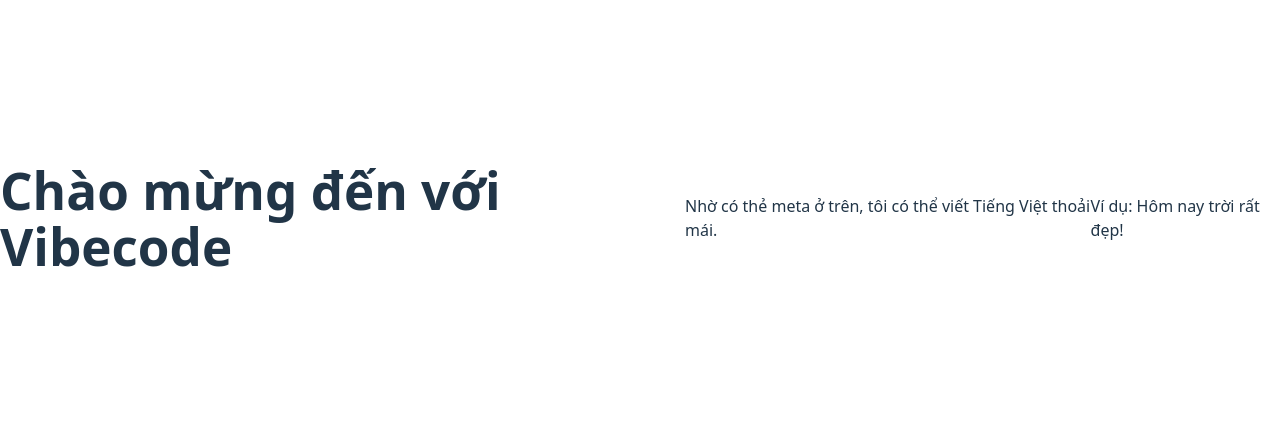
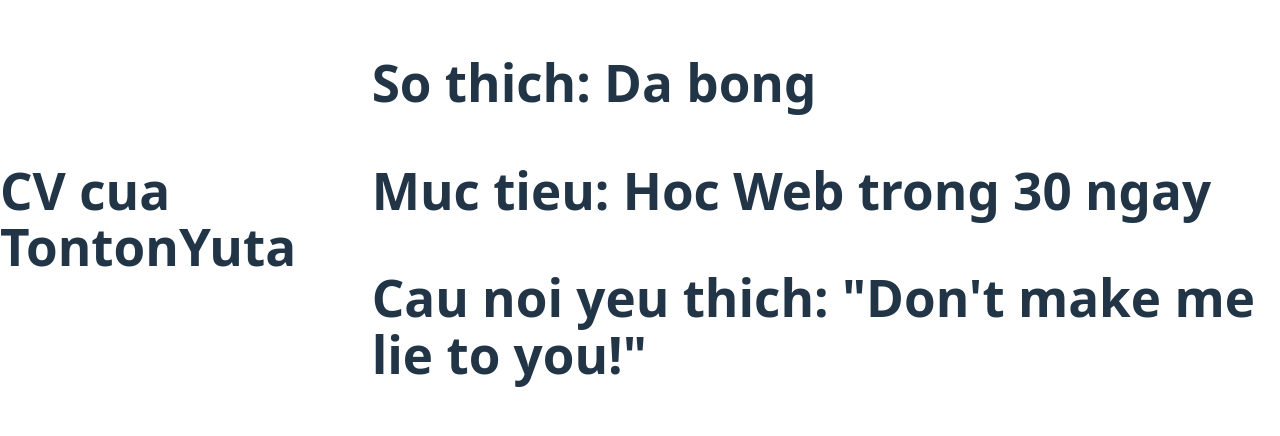
Before and after one commit to TontonYuta/project-teamwork, a website built with Vite: page index2.html in a window 1280 px wide. Shown: the part 182-618 px from the top of the page. Built offline with nearby package versions, Linux system fonts and the light colour scheme.

Commit message:
Hoan thanh bai tap ngay 2

```diff
--- a/index2.html
+++ b/index2.html
@@ -3,13 +3,12 @@
 <head>
     <meta charset="UTF-8">
     <meta name="viewport" content="width=device-width, initial-scale=1.0">
-    <title>Bài học ngày 2: Cấu trúc</title>
+    <title>Profile cua TontonYuta</title>
 </head>
 <body>
-    <h1>Chào mừng đến với Vibecode</h1>
-
-    <p>Nhờ có thẻ meta ở trên, tôi có thể viết Tiếng Việt thoải mái.</p>
-
-    <p>Ví dụ: Hôm nay trời rất đẹp!</p>
+<h1>CV cua TontonYuta<h1>
+<p>So thich: Da bong</p>
+<p>Muc tieu: Hoc Web trong 30 ngay</p>
+<p>Cau noi yeu thich: "Don't make me lie to you!"</p>
 </body>
 </html>
```
